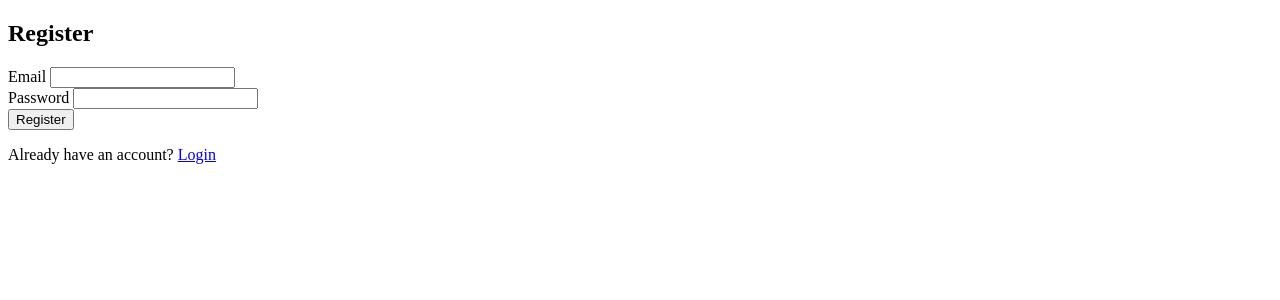
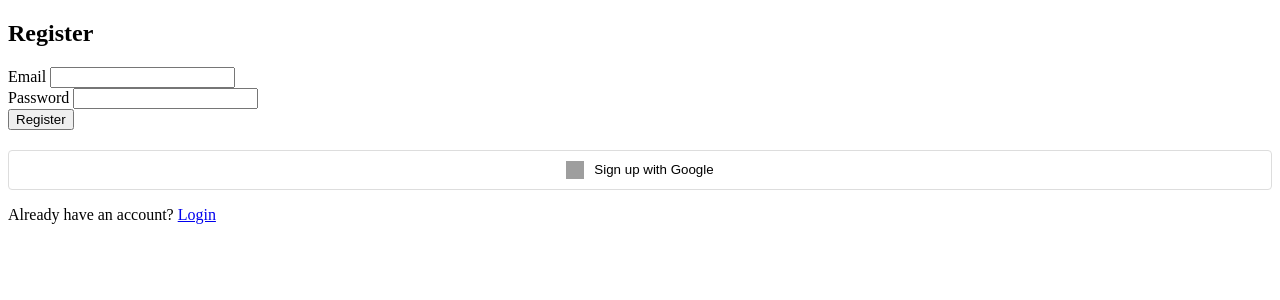
Before and after one commit to sanskaar2186/Firebase-pratice, a Flask app: page /register in a window 1280 px wide. Shown: the top 300 px of the page. Run offline with Flask 3, Linux system fonts and the light colour scheme; some libraries are stand-ins or nearby versions; grey boxes are pictures that could not be loaded.

Commit message:
google auth added

```diff
--- a/static/scripts.js
+++ b/static/scripts.js
@@ -12,6 +12,47 @@ const firebaseConfig = {
 // Initialize Firebase
 firebase.initializeApp(firebaseConfig);
 const auth = firebase.auth();
+
+// Google Auth Provider
+const googleProvider = new firebase.auth.GoogleAuthProvider();
+
+// Handle Google Sign In/Up
+async function handleGoogleAuth() {
+    try {
+        console.log("Starting Google authentication");
+        const result = await auth.signInWithPopup(googleProvider);
+        console.log("Google auth successful:", result);
+
+        const token = await result.user.getIdToken();
+        console.log("Got ID token, sending to backend");
+
+        // Send token to backend
+        const response = await fetch('/api/verify-token', {
+            method: 'POST',
+            headers: {
+                'Content-Type': 'application/json',
+            },
+            body: JSON.stringify({ token })
+        });
+
+        console.log("Backend response:", response.status);
+        if (response.ok) {
+            console.log("Google auth successful, redirecting to dashboard");
+            window.location.href = '/dashboard';
+        } else {
+            const errorData = await response.json();
+            console.error("Backend error:", errorData);
+            alert("Authentication failed: " + (errorData.error || "Unknown error"));
+        }
+    } catch (error) {
+        console.error("Google auth error details:", error);
+        alert("Google authentication failed: " + error.message);
+    }
+}
+
+// Add Google auth handlers
+document.getElementById('googleLogin')?.addEventListener('click', handleGoogleAuth);
+document.getElementById('googleRegister')?.addEventListener('click', handleGoogleAuth);
 
 // Login function
 document.getElementById("loginForm")?.addEventListener("submit", async (e) => {
--- a/static/style.css
+++ b/static/style.css
@@ -161,3 +161,32 @@
 .activity-list li:last-child {
     border-bottom: none;
 }
+
+/* Social Auth Styles */
+.social-auth {
+    margin-top: 20px;
+    text-align: center;
+}
+
+.google-btn {
+    display: flex;
+    align-items: center;
+    justify-content: center;
+    width: 100%;
+    padding: 10px;
+    background-color: white;
+    border: 1px solid #ddd;
+    border-radius: 4px;
+    cursor: pointer;
+    transition: background-color 0.3s;
+}
+
+.google-btn:hover {
+    background-color: #f5f5f5;
+}
+
+.google-btn img {
+    width: 18px;
+    height: 18px;
+    margin-right: 10px;
+}
--- a/templates/base.html
+++ b/templates/base.html
@@ -13,6 +13,8 @@
     <!-- Firebase SDK -->
     <script src="https://www.gstatic.com/firebasejs/9.6.0/firebase-app-compat.js"></script>
     <script src="https://www.gstatic.com/firebasejs/9.6.0/firebase-auth-compat.js"></script>
+    <!-- Google Sign-In -->
+    <script src="https://apis.google.com/js/platform.js" async defer></script>
     <!-- Custom Scripts -->
     <script src="/static/scripts.js"></script>
 </body>
--- a/templates/login.html
+++ b/templates/login.html
@@ -14,6 +14,12 @@
         </div>
         <button type="submit">Login</button>
     </form>
+    <div class="social-auth">
+        <button id="googleLogin" class="google-btn">
+            <img src="https://www.gstatic.com/firebasejs/ui/2.0.0/images/auth/google.svg" alt="Google">
+            Sign in with Google
+        </button>
+    </div>
     <p>Don't have an account? <a href="/register">Register</a></p>
 </div>
 {% endblock %}
--- a/templates/register.html
+++ b/templates/register.html
@@ -14,6 +14,12 @@
         </div>
         <button type="submit">Register</button>
     </form>
+    <div class="social-auth">
+        <button id="googleRegister" class="google-btn">
+            <img src="https://www.gstatic.com/firebasejs/ui/2.0.0/images/auth/google.svg" alt="Google">
+            Sign up with Google
+        </button>
+    </div>
     <p>Already have an account? <a href="/login">Login</a></p>
 </div>
 {% endblock %}
```
